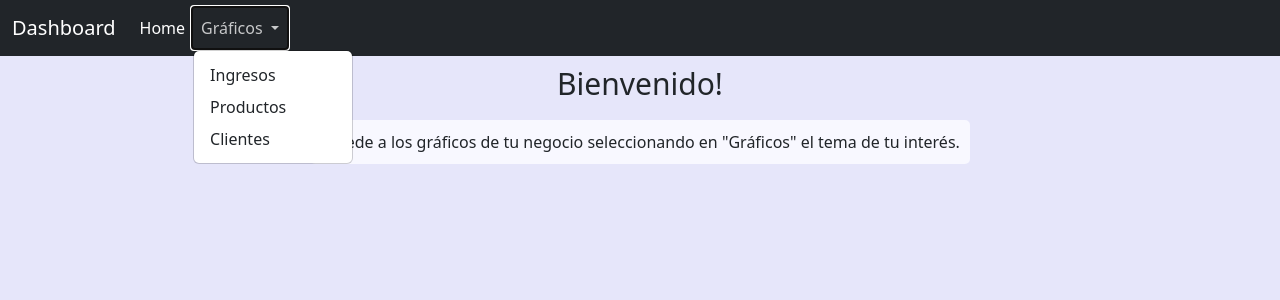
After one commit to JessicaAGF/sales-dv, a Django app: page /home in a window 1280 px wide, after a click on "Gráficos". The commit adds this page. Shown: the top 300 px of the page. Run offline with Django 3.2, Linux system fonts and the light colour scheme; some libraries are stand-ins or nearby versions.

Commit message:
fixed html

```diff
--- a/data_visualizer/settings.py
+++ b/data_visualizer/settings.py
@@ -11,6 +11,7 @@ https://docs.djangoproject.com/en/3.2/ref/settings/
 """
 
 from pathlib import Path
+import os
 
 # Build paths inside the project like this: BASE_DIR / 'subdir'.
 BASE_DIR = Path(__file__).resolve().parent.parent
@@ -51,6 +52,10 @@ MIDDLEWARE = [
 ]
 
 ROOT_URLCONF = 'data_visualizer.urls'
+
+STATICFILES_DIRS = [
+    os.path.join(BASE_DIR, 'static'),
+]
 
 TEMPLATES = [
     {
--- /dev/null
+++ b/static/dbstyle.css
@@ -0,0 +1,27 @@
+.content-container{
+    display: flex;
+    justify-content: center;
+    flex-direction: column;
+    align-items: center;
+    position: center;
+
+}
+.gcontainer{
+    display: flex;
+    flex-direction: row;
+    padding:10px;
+    width:40%;
+    height:40% ;
+    border-radius: 5px;
+    align-content: center;
+    justify-content: space-around;
+}
+.gcontainer canvas{
+    background: ghostwhite;
+    padding: 20px;
+    margin: 0 15px;
+    height: 300px ;
+    width: 300px;
+    border-radius: 10px;
+    box-shadow: 5px 5px 4px #ccc1e6;
+}
--- a/templates/comp/base.html
+++ b/templates/comp/base.html
@@ -1,11 +1,13 @@
 <!doctype html>
 <html lang="en">
   <head>
+      {% load static %}
     <meta charset="utf-8">
     <meta name="viewport" content="width=device-width, initial-scale=1">
       <!-- Chart.js CDN-->
       <script src="https://cdn.jsdelivr.net/npm/chart.js@3.8.0/dist/chart.min.js"></script>
     <title>Sales Dashboard</title>
+      <link rel=”stylesheet” href=”{% static 'dbstyle.css' %}”>
     <style>
         body{
             background-color: lavender !important;
--- a/templates/comp/nav.html
+++ b/templates/comp/nav.html
@@ -7,18 +7,16 @@
     <div class="collapse navbar-collapse" id="navbarSupportedContent">
       <ul class="navbar-nav me-auto mb-2 mb-lg-0">
         <li class="nav-item">
-          <a class="nav-link active" aria-current="page" href="#">Home</a>
+          <a class="nav-link active" aria-current="page" href="home">Home</a>
         </li>
         <li class="nav-item dropdown">
           <a class="nav-link dropdown-toggle" href="#" id="navbarDropdown" role="button" data-bs-toggle="dropdown" aria-expanded="false">
-            Dropdown
+            Gráficos
           </a>
           <ul class="dropdown-menu" aria-labelledby="navbarDropdown">
-              <li><a class="dropdown-item" href="?graph=income">Ingresos</a></li>
-              <li><a class="dropdown-item" href="?graph=product">Productos</a></li>
-              <li><a class="dropdown-item" href="?graph=client">Clientes</a></li>
-              <li><a class="dropdown-item" href="#">In</a></li>
-              <li><a class="dropdown-item" href="#">Another action</a></li>
+              <li><a class="dropdown-item" href="/?graph=income">Ingresos</a></li>
+              <li><a class="dropdown-item" href="/?graph=product">Productos</a></li>
+              <li><a class="dropdown-item" href="/?graph=client">Clientes</a></li>
           </ul>
         </li>
       </ul>
--- /dev/null
+++ b/templates/main/home.html
@@ -0,0 +1,9 @@
+{% extends 'comp/base.html' %}
+{% block content %}
+    <div class="content-container">
+    <link href="../../static/dbstyle.css" rel="stylesheet" >
+    <h1  id="title" style="padding: 10px; font-size: 30px"> Bienvenido!</h1>
+        <p style="background-color: ghostwhite; padding: 10px; border-radius: 5px"> Accede a los gráficos de tu negocio seleccionando en "Gráficos" el tema de tu interés.</p>
+    </div>
+
+{% endblock %}
--- a/visual_app/urls.py
+++ b/visual_app/urls.py
@@ -3,4 +3,5 @@ from . import views
 
 urlpatterns = [
     path('', views.index, name='dv-index'),
+    path('home', views.home, name='dv-home')
 ]
--- a/visual_app/views.py
+++ b/visual_app/views.py
@@ -58,3 +58,6 @@ def index(request):
         'max_stay_time': max_stay_time,
     }
     return render(request, 'main/index.html', context)
+
+def home(request):
+    return render(request, 'main/home.html')
```
Also changed, not shown: templates/main/index.html (+29 -12 lines), templates/main/productCategoryPie.html (deleted, +0 -22 lines).
